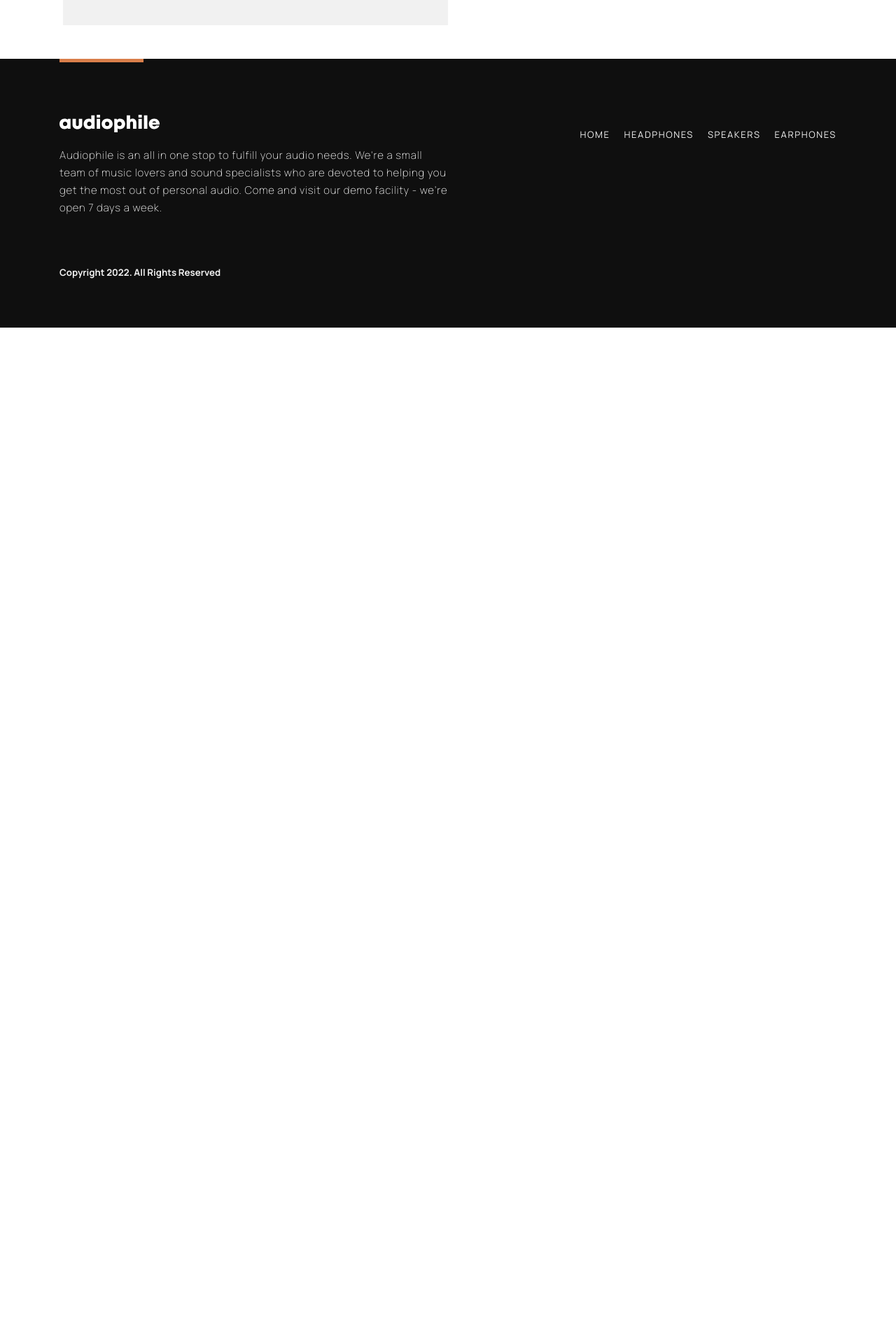
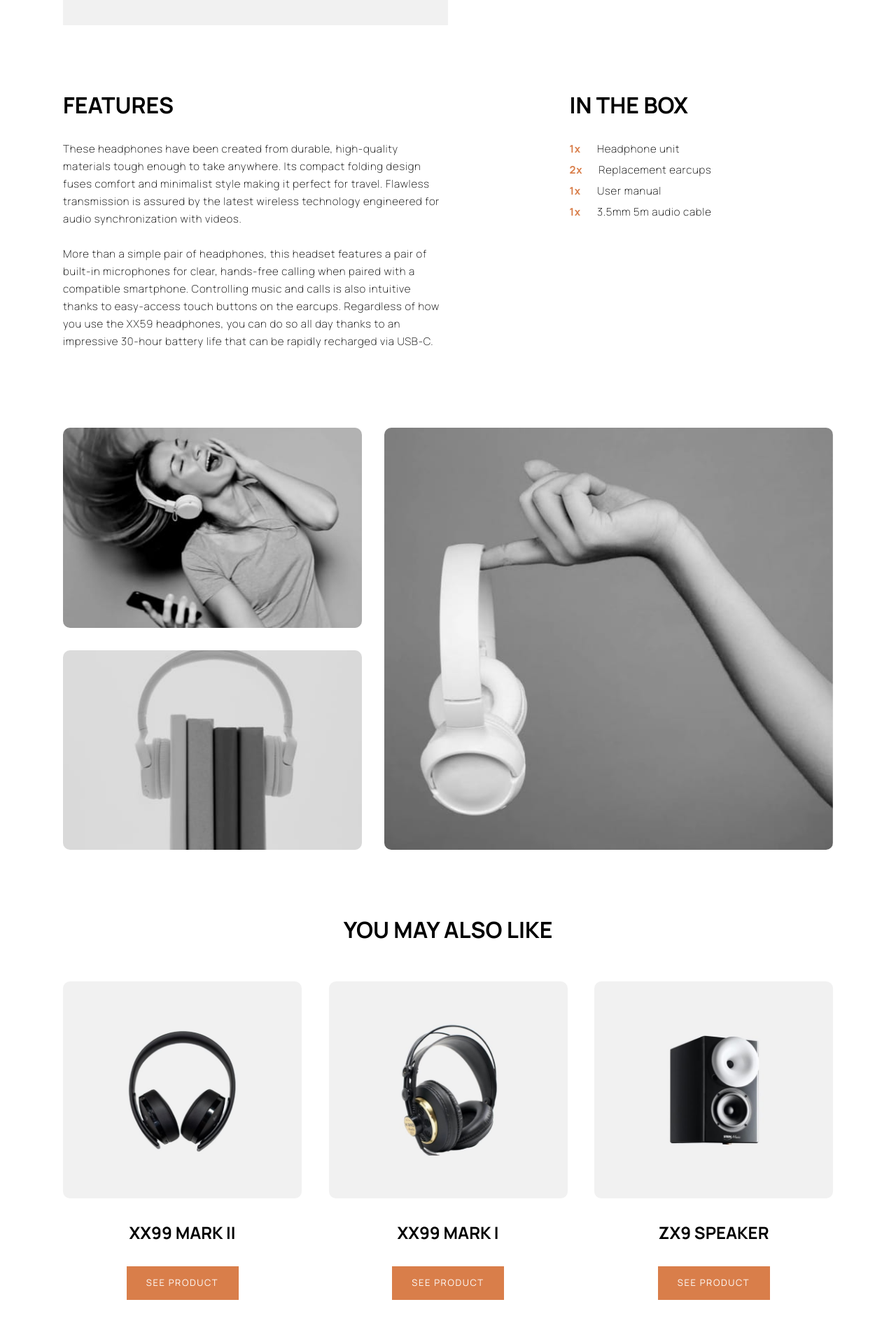
Before and after one commit to GrahamKirwan/audiophile, a Next.js app: page /product/xx59-headphones in a window 1280 px wide. Shown: the part 780-2700 px from the top of the page at 70% size. Before the commit the page ends 1248 px from the top, so only its background shows below. Built offline with nearby package versions, Linux system fonts and the light colour scheme; some icons are missing.

Commit message:
finished product pages

```diff
--- a/pages/product/[productTitle].js
+++ b/pages/product/[productTitle].js
@@ -1,21 +1,25 @@
 import React from "react";
 import { useRouter } from "next/router";
+import Link from "next/link";
 
-import styles from '../../styles/ProductTitle.module.scss'
+import ThreeCardProducts from '../../components/Reusable/ThreeCardProducts'
+import AboutComp from '../../components/Reusable/AboutComp'
+
+import styles from "../../styles/ProductTitle.module.scss";
 import btnStyles from "../../styles/UI/ButtonStyles.module.scss";
 
-import data from '../../data/data.json'
+import data from "../../data/data.json";
 
 export default function ProductPage(props) {
   const router = useRouter();
   const id = router.query.productTitle;
   let productData;
 
-  props.data.map(data => {
-      if(data.slug == id) {
+  props.data.map((data) => {
+    if (data.slug == id) {
       productData = data;
     }
-  })
+  });
 
   return (
     <>
@@ -29,15 +33,77 @@ export default function ProductPage(props) {
           <p>{productData.description}</p>
           <h3>$ {productData.price}</h3>
           <section className={styles.productTopContainer__cartContainer}>
-                <aside className={styles.productTopContainer__cartContainer__counter}>
-                    <button><i class="fas fa-minus"></i></button>
+            <aside
+              className={styles.productTopContainer__cartContainer__counter}
+            >
+              <button>
+                <i className="fas fa-minus"></i>
+              </button>
               <span>1</span>
-                    <button><i class="fas fa-plus"></i></button>
+              <button>
+                <i className="fas fa-plus"></i>
+              </button>
             </aside>
             <a className={btnStyles.btnPrimary}>Add to cart</a>
           </section>
         </div>
       </div>
+      <div className={styles.productBottomContainer}>
+        <div className={styles.productBottomContainer__left}>
+          <h2>FEATURES</h2>
+          <p>{productData.features}</p>
+        </div>
+        <div className={styles.productBottomContainer__right}>
+          <div>
+            <h2>IN THE BOX</h2>
+            {productData.includes.map((item) => {
+              return (
+                <p>
+                  <span>{item.quantity}x</span>
+                  {item.item}
+                </p>
+              );
+            })}
+          </div>
+        </div>
+      </div>
+      <div className={styles.productGalleryContainer}>
+        <div className={styles.productGalleryContainer__left}>
+          <img src={productData.gallery.first.desktop}></img>
+          <img src={productData.gallery.second.desktop}></img>
+        </div>
+        <div className={styles.productGalleryContainer__right}>
+          <img src={productData.gallery.third.desktop}></img>
+        </div>
+      </div>
+      <div className={styles.productOthers}>
+        <h2>YOU MAY ALSO LIKE</h2>
+        <div className={styles.productOthers__container}>
+          <div className={styles.productOthers__container__item}>
+            <img src={productData.others[0].image.desktop}></img>
+            <h3>{productData.others[0].name}</h3>
+            <Link href={`/product/${productData.others[0].slug}`}>
+            <a className={btnStyles.btnPrimary}>See product</a>
+          </Link>
+          </div>
+          <div className={styles.productOthers__container__item}>
+            <img src={productData.others[1].image.desktop}></img>
+            <h3>{productData.others[1].name}</h3>
+            <Link href={`/product/${productData.others[1].slug}`}>
+            <a className={btnStyles.btnPrimary}>See product</a>
+          </Link>
+          </div>
+          <div className={styles.productOthers__container__item}>
+            <img src={productData.others[2].image.desktop}></img>
+            <h3>{productData.others[2].name}</h3>
+            <Link href={`/product/${productData.others[2].slug}`}>
+            <a className={btnStyles.btnPrimary}>See product</a>
+          </Link>
+          </div>
+        </div>
+      </div>
+      <ThreeCardProducts />
+      <AboutComp />
     </>
   );
 }
@@ -48,32 +114,32 @@ export async function getStaticPaths() {
     paths: [
       {
         params: {
-          productTitle: data[0].slug
+          productTitle: data[0].slug,
         },
       },
       {
         params: {
-          productTitle: data[1].slug
+          productTitle: data[1].slug,
         },
       },
       {
         params: {
-          productTitle: data[2].slug
+          productTitle: data[2].slug,
         },
       },
       {
         params: {
-          productTitle: data[3].slug
+          productTitle: data[3].slug,
         },
       },
       {
         params: {
-          productTitle: data[4].slug
+          productTitle: data[4].slug,
         },
       },
       {
         params: {
-          productTitle: data[5].slug
+          productTitle: data[5].slug,
         },
       },
     ],
--- a/styles/ProductTitle.module.scss
+++ b/styles/ProductTitle.module.scss
@@ -18,7 +18,6 @@
 .productTopContainer {
   display: flex;
   margin-bottom: 3rem;
-
 
   img {
     width: 50%;
@@ -89,7 +88,6 @@
           color: rgb(77, 77, 77);
           font-size: 0.5rem;
           font-weight: 900;
-
         }
 
         &:hover {
@@ -98,9 +96,133 @@
         }
 
         &:hover > i {
-            color: var(--color-pry-100)
+          color: var(--color-pry-100);
         }
       }
     }
   }
 }
+
+.productBottomContainer {
+  display: flex;
+  margin-top: 6rem;
+  margin-bottom: 6rem;
+
+  &__left {
+    width: 50%;
+
+    h2 {
+      font-size: 2rem;
+      line-height: 2.25rem;
+      margin: 0;
+      margin-bottom: 2rem;
+    }
+
+    p {
+      font-size: 0.9375rem;
+      line-height: 1.5625rem;
+      font-weight: var(--font-weight-100);
+      letter-spacing: 0.05rem;
+      white-space: pre-line;
+    }
+  }
+
+  &__right {
+    width: 50%;
+    display: flex;
+    flex-direction: column;
+    align-items: center;
+
+    h2 {
+      font-size: 2rem;
+      line-height: 2.25rem;
+      margin: 0;
+      margin-bottom: 2rem;
+    }
+
+    p {
+      font-size: 0.9375rem;
+      line-height: 1.5625rem;
+      font-weight: var(--font-weight-100);
+      letter-spacing: 0.05rem;
+      margin-bottom: 0.3rem;
+      margin-top: 0.3rem;
+
+      span {
+        color: var(--color-pry-100);
+        font-weight: var(--font-weight-400);
+        font-size: 0.9375rem;
+        line-height: 1.5625rem;
+        letter-spacing: 0.05rem;
+        margin-right: 1.4375rem;
+      }
+    }
+  }
+}
+
+.productGalleryContainer {
+  display: flex;
+  margin-bottom: 6rem;
+  justify-content: space-between;
+
+  &__left {
+    width: 40%;
+    margin-right: 1rem;
+    display: flex;
+    flex-direction: column;
+    justify-content: space-between;
+
+    img:first-child {
+      margin-bottom: 2rem;
+    }
+  }
+
+  &__right {
+    width: 60%;
+    margin-left: 1rem;
+  }
+
+  img {
+    border-radius: 10px;
+    width: 100%;
+    height: 100%;
+  }
+}
+
+.productOthers {
+  margin-bottom: 16rem;
+
+  h2 {
+    font-size: 2rem;
+    line-height: 2.25rem;
+    margin: 0;
+    margin-bottom: 2rem;
+    text-align: center;
+    margin-bottom: 3.5rem;
+  }
+
+  &__container {
+    display: flex;
+    justify-content: space-between;
+
+    &__item {
+      width: 31%;
+      text-align: center;
+      display: flex;
+      flex-direction: column;
+      align-items: center;
+
+      img {
+        width: 100%;
+        border-radius: 10px;
+      }
+
+      h3 {
+        margin: 2rem 0rem;
+        font-size: 1.5rem;
+        text-transform: uppercase;
+      }
+
+    }
+  }
+}
```
Lines whose indentation alone changed are shown as unchanged.
